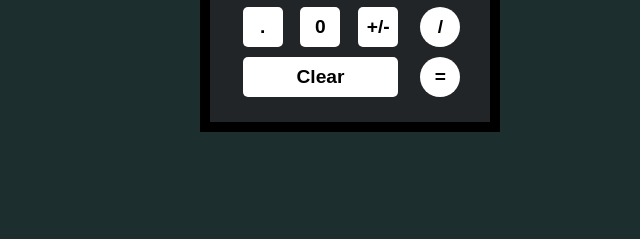
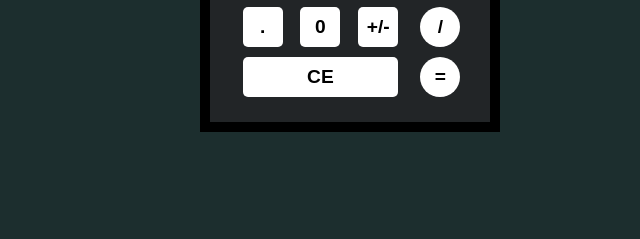
Before and after one commit to rinnegard/calculator, a website: page index.html in a window 1280 px wide. Shown: the part 376-615 px from the top of the page, 290-930 px from the left. Drawn offline with Linux system fonts and the light colour scheme.

Commit message:
Updated clear button text

```diff
--- a/index.html
+++ b/index.html
@@ -28,7 +28,7 @@
                     <button id="buttonSign" class="digit" type="button">+/-</button>
                     <button id="button0" class="digit" type="button">0</button>
                     <button id="buttonDecimal" class="digit" type="button">.</button>
-                    <button id="clear" type="button">Clear</button>
+                    <button id="clear" type="button">CE</button>
                 </div>
                 <div class="operators">
                     <button id="addition" class="operator" type="button">+</button>
```
